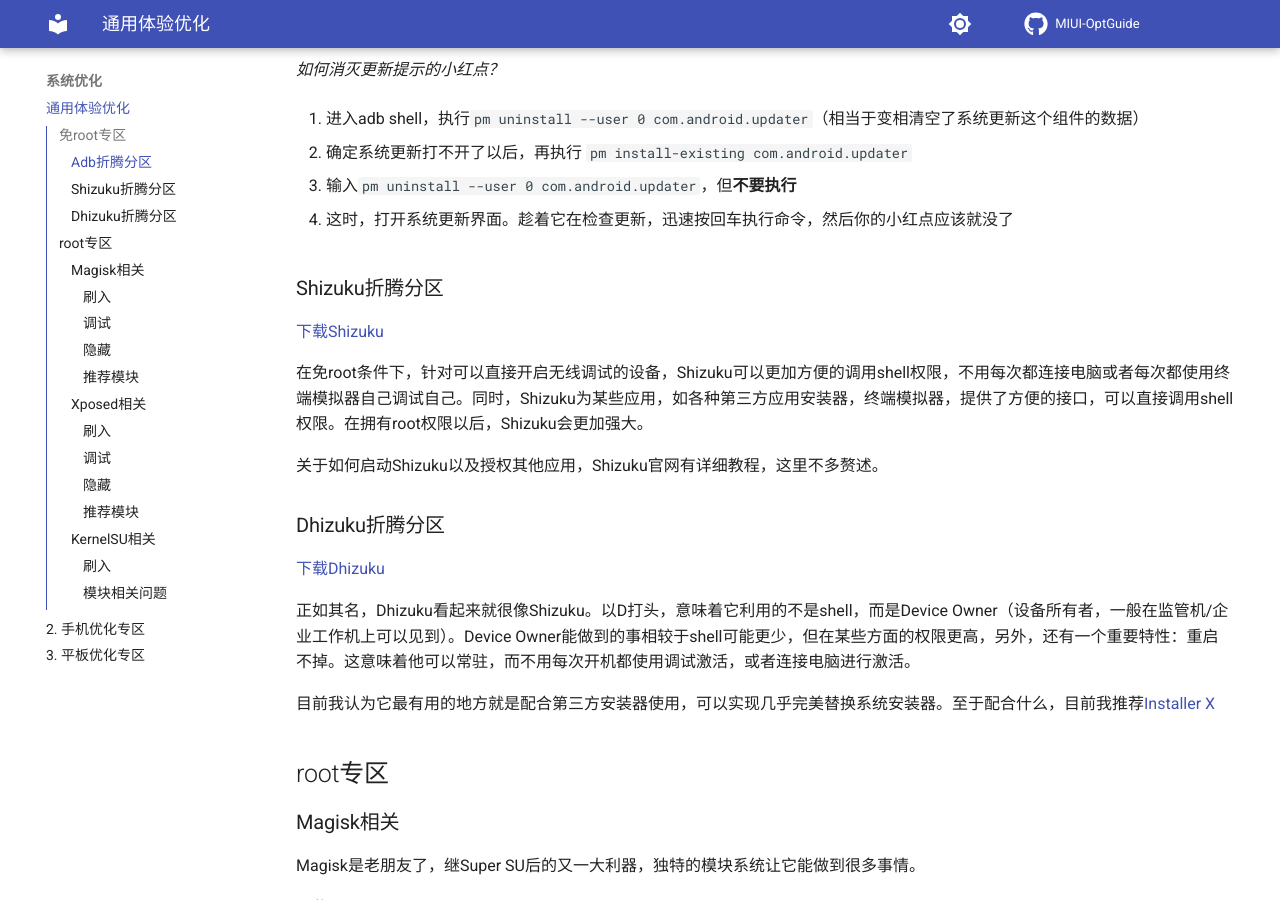
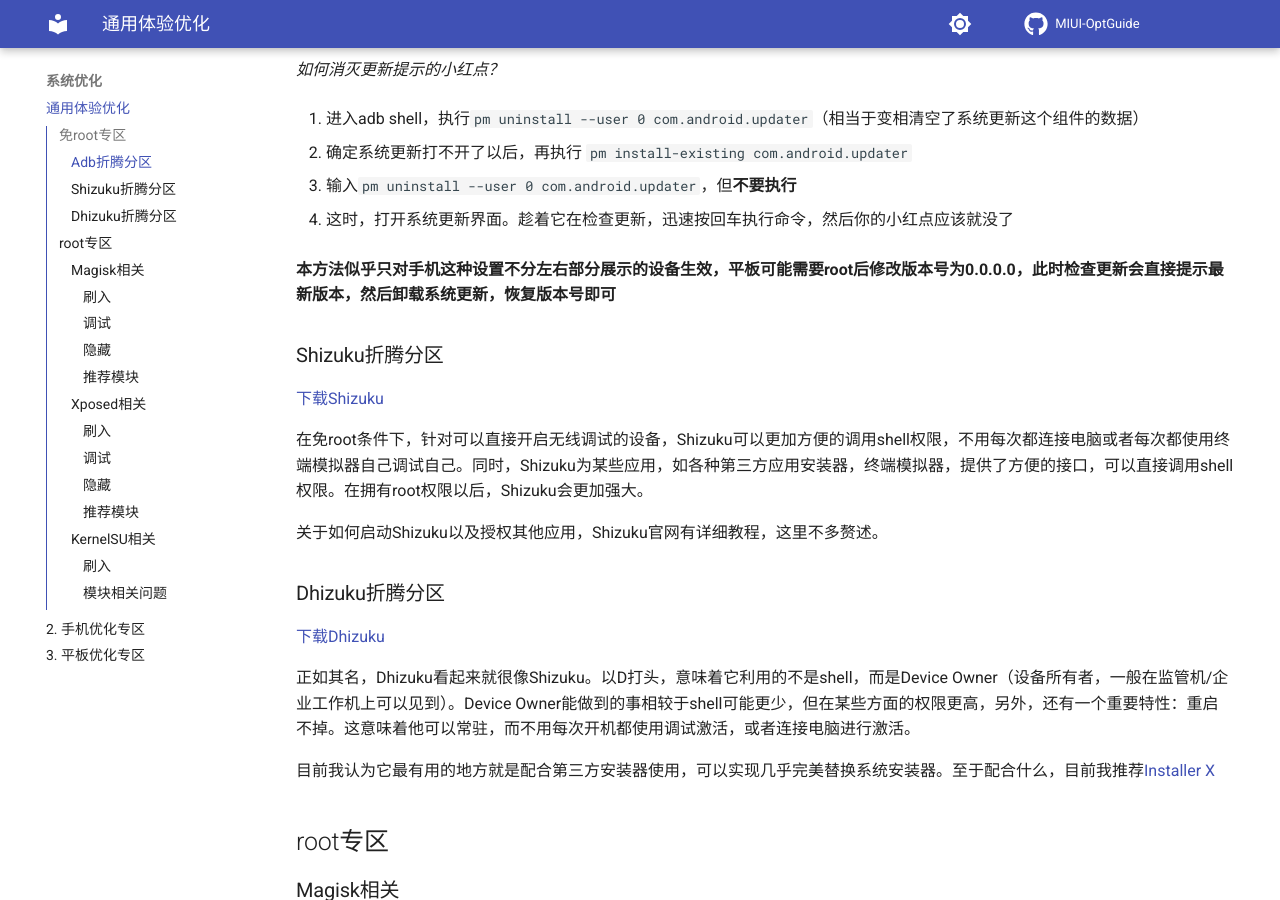
Before and after one commit to byf3332/MIUI-OptGuide, an MkDocs documentation site: the page built from docs/系统优化/1. 通用体验优化.md, in a window 1280 px wide and 900 px high, scrolled down 708 px. Built offline with MkDocs 1.6.1 and Material for MkDocs 9.7.7, drawn with Linux system fonts in a browser that asks for light colours; comment, search, counter and statistics services are not loaded.

Commit message:
补充平板屏蔽更新小红点的方法

```diff
--- a/docs/系统优化/1. 通用体验优化.md
+++ b/docs/系统优化/1. 通用体验优化.md
@@ -32,6 +32,7 @@
 
 4. 这时，打开系统更新界面。趁着它在检查更新，迅速按回车执行命令，然后你的小红点应该就没了
 
+**本方法似乎只对手机这种设置不分左右部分展示的设备生效，平板可能需要root后修改版本号为0.0.0.0，此时检查更新会直接提示最新版本，然后卸载系统更新，恢复版本号即可**
 
 
 ### Shizuku折腾分区
@@ -140,5 +141,9 @@
     本模块是Magisk模块[解除谷歌服务中国大陆限制](https://blog.minamigo.moe/archives/1123)的配套品，可用于配置FCM推送
 
 ### KernelSU相关
+
+
 #### 刷入
+
+
 #### 模块相关问题
```
